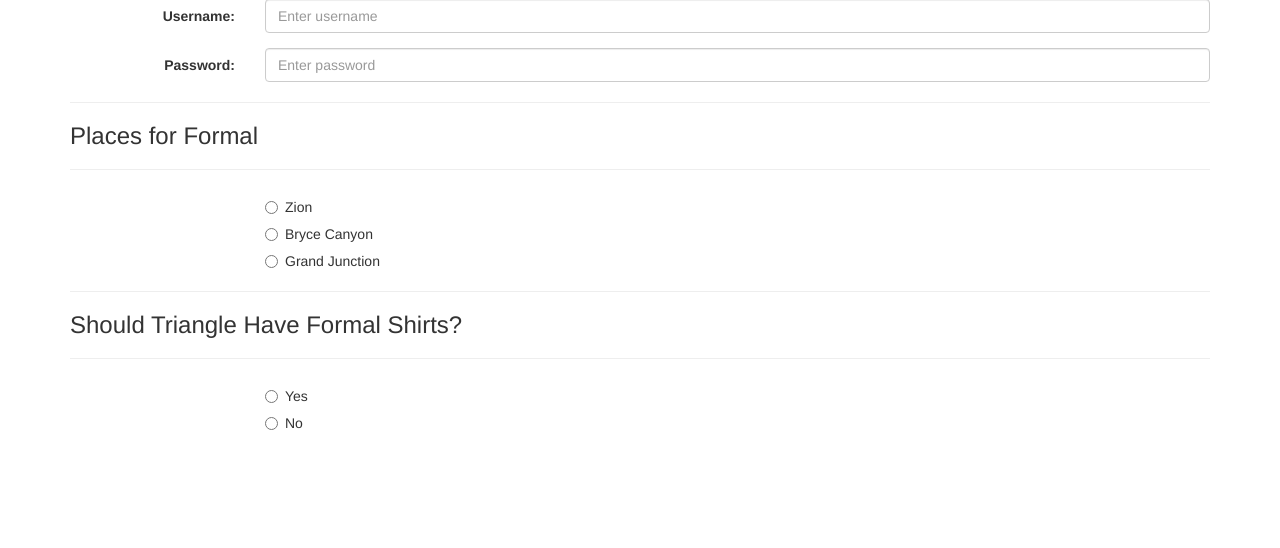
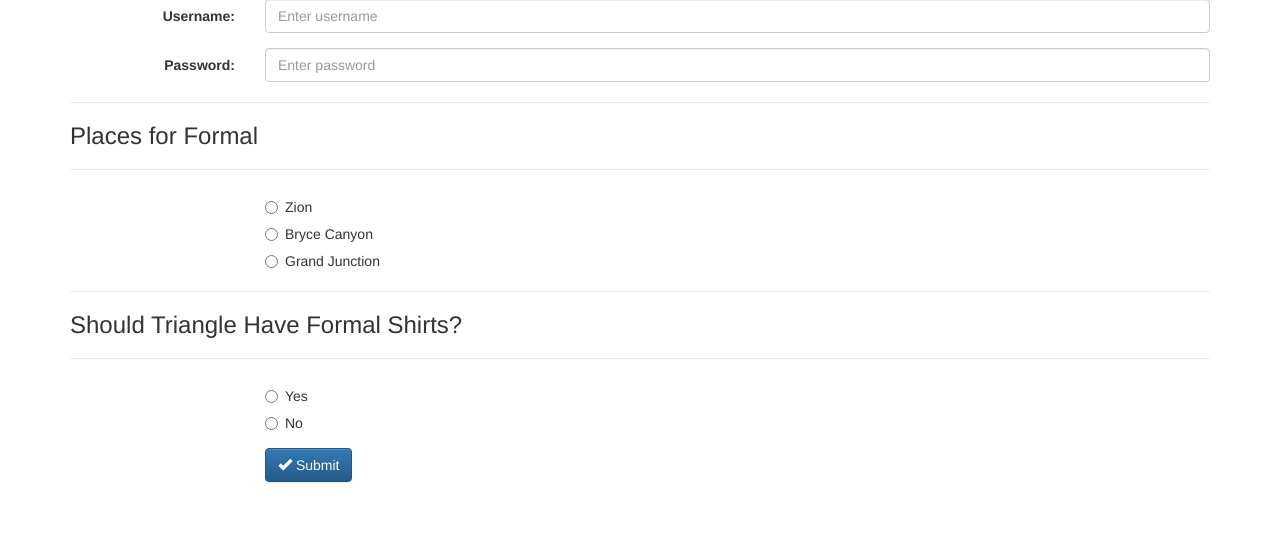
Before and after one commit to slaymaker1907/utah-triangle-voting, a Django app: page /voting/vote/1 in a window 1280 px wide. Shown: the part 213-761 px from the top of the page. Run offline with Django 3.2, Linux system fonts and the light colour scheme; some libraries are stand-ins or nearby versions.

Commit message:
Added a submit button

```diff
--- a/triangle_website/voting/templates/voting/vote_poll.html
+++ b/triangle_website/voting/templates/voting/vote_poll.html
@@ -54,6 +54,12 @@
 				</div>
 			</div>
 
+			<div class="form-group">
+				<div class="col-sm-offset-2 col-sm-10">
+					<button type="submit" class="btn btn-primary"><span class="glyphicon glyphicon-ok"></span> Submit</button>
+				</div>
+			</div>
+
 		</form>
 	</div>
 </div> <!-- /container -->
```
